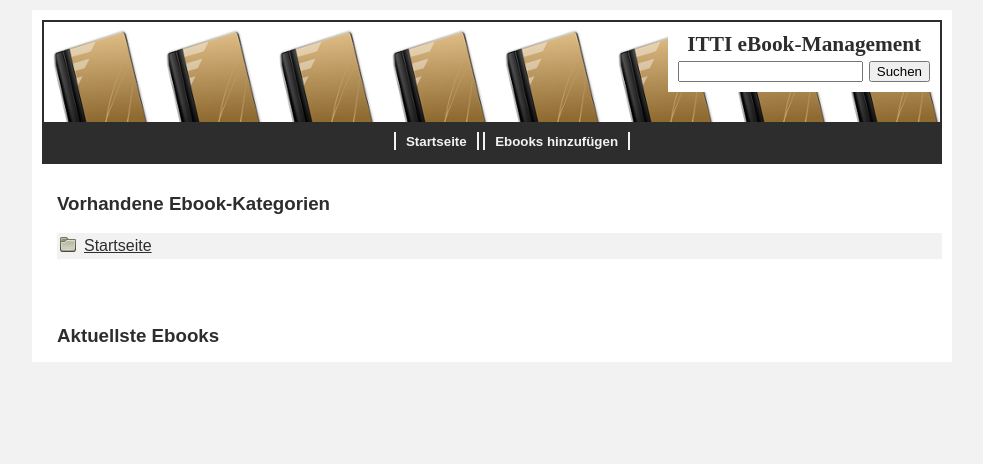
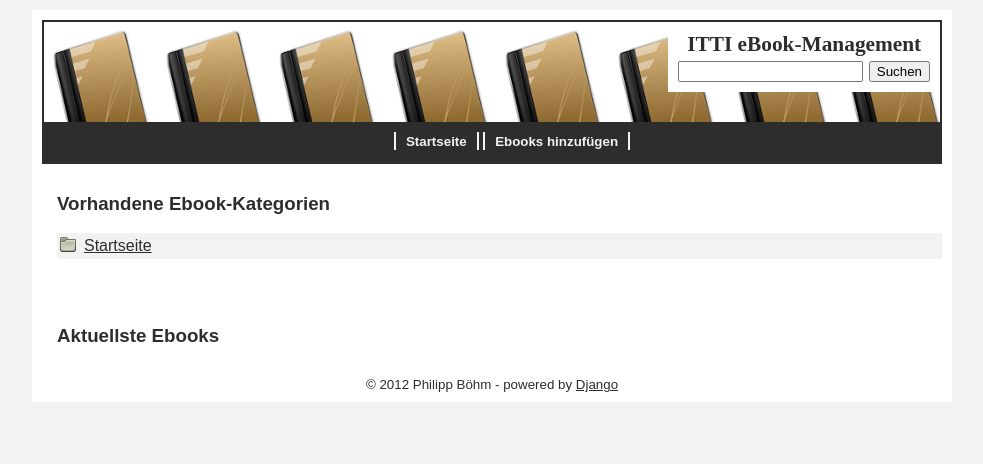
Before and after one commit to pboehm/EbookManagement, a Django app: template templates/overview.html in a window 1280 px wide. Shown: the top 464 px of the page, without its empty margins (148-1131 px from the left). Run offline with Django 3.2, Linux system fonts and the light colour scheme; the template is opened without the code that fills it, so the values that code supplies are empty; parts of the project's set-up code (start-up, migrations or seed data) failed here and were passed over.

Commit message:
Footer hinzugefügt

```diff
--- a/static/css/base.css
+++ b/static/css/base.css
@@ -83,3 +83,14 @@
 #content {
     padding: 10px 0px 0px 15px;
 }
+
+#footer {
+    text-align: center;
+    padding-top: 25px;
+    font-size: 10pt;
+    color: #2d2d2d;
+}
+
+#footer a, a:active, a:hover {
+    color: #2d2d2d;
+}
--- a/templates/base.html
+++ b/templates/base.html
@@ -45,6 +45,9 @@
     <div id="content">
     {% block content %}{% endblock %}
     </div>
+    <div id="footer">
+        &copy; {% now "Y" %} Philipp Böhm - powered by <a href="https://www.djangoproject.com/">Django</a>
+    </div>
 </div>
 </body>
 
```
